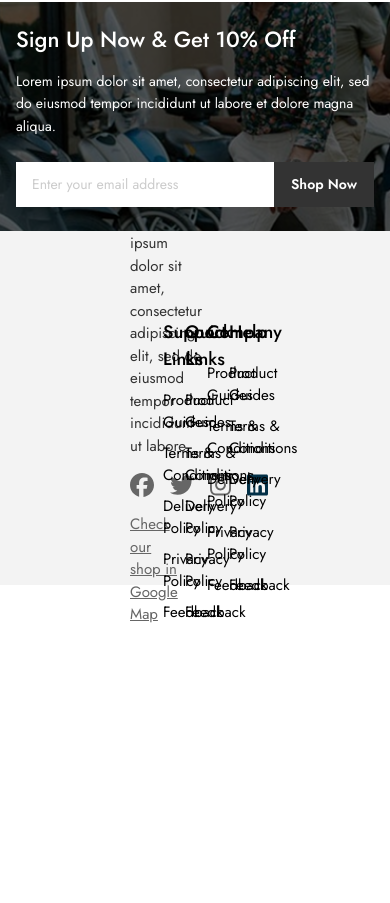
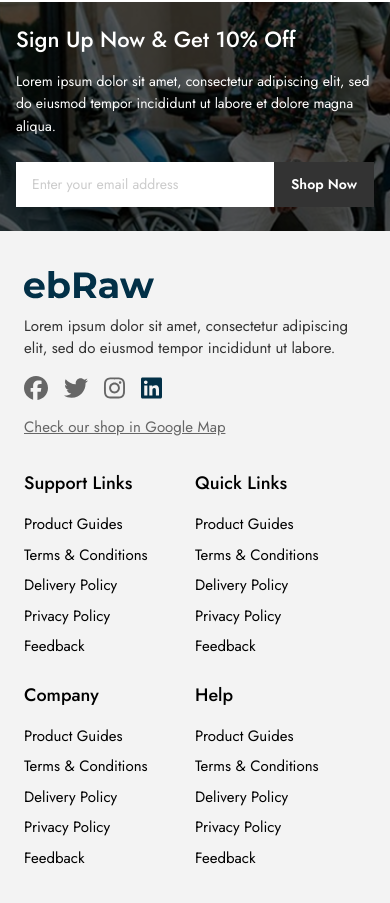
Before and after one commit to nazarMn/eb-raw, a Next.js app: page / in a window 390 px wide. Shown: the part 6596-7499 px from the top of the page. Before the commit the page ends 7222 px from the top, so only its background shows below. Built offline with nearby package versions, Linux system fonts and the light colour scheme; no server answers.

Commit message:
added adaptive to Futter page

```diff
--- a/components/Futter/Futter.jsx
+++ b/components/Futter/Futter.jsx
@@ -4,7 +4,6 @@ import { FontAwesomeIcon } from '@fortawesome/react-fontawesome'
 import { faInstagram, faFacebook, faTwitter, faLinkedin } from '@fortawesome/free-brands-svg-icons'
 
 export default function Futter() {
-
 
     const FutterInfo = [
         {
@@ -46,39 +45,40 @@ export default function Futter() {
     ]
 
     return (
-    <div className="w-full h-[354px] bg-[#F3F3F3] flex pl-[130px] pr-[150px]">
+        <div className="w-full bg-[#F3F3F3] flex flex-wrap px-6 md:px-[130px] py-10 md:py-0 md:h-[354px]">
 
-        <div className="w-[30%] h-full flex flex-col justify-center items-start gap-4">
-          <div className="flex-shrink-0 pr-4">
-                  <Image src="/Logo.svg" alt="Logo" width={130} height={27.36} priority />
+            <div className="w-full h-auto md:w-[30%] flex flex-col justify-center items-start gap-4 mb-8 md:mb-0">
+                <div className="flex-shrink-0">
+                    <Image src="/Logo.svg" alt="Logo" width={130} height={27} priority />
                 </div>
-                <p className="text-[#333333] text-[15px] font-regular">
+                <p className="text-[#333333] text-[15px]">
                     Lorem ipsum dolor sit amet, consectetur adipiscing elit, sed do eiusmod tempor incididunt ut labore.
                 </p>
-                <div className="flex gap-4"> <FontAwesomeIcon icon={faFacebook} className="text-[#666666] text-[24px]"/>  <FontAwesomeIcon icon={faTwitter} className="text-[#666666] text-[24px]"/>  <FontAwesomeIcon icon={faInstagram} className="text-[#666666] text-[24px]"/>  <FontAwesomeIcon icon={faLinkedin} className="text-[#023047] text-[24px]"/></div>
-
-                <p className="underline text-[#666666] text-[15px] font-regular">Check our shop in Google Map</p>
+                <div className="flex gap-4">
+                    <FontAwesomeIcon icon={faFacebook} className="text-[#666666] text-[24px] cursor-pointer hover:text-[#023047]" />
+                    <FontAwesomeIcon icon={faTwitter} className="text-[#666666] text-[24px] cursor-pointer hover:text-[#023047]" />
+                    <FontAwesomeIcon icon={faInstagram} className="text-[#666666] text-[24px] cursor-pointer hover:text-[#023047]" />
+                    <FontAwesomeIcon icon={faLinkedin} className="text-[#023047] text-[24px] cursor-pointer hover:text-[#666666]" />
+                </div>
+                <p className="underline text-[#666666] text-[15px] cursor-pointer hover:text-[#023047]">
+                    Check our shop in Google Map
+                </p>
             </div>
 
+            <div className="w-full h-auto flex justify-start items-center md:w-[70%] flex flex-wrap">
                 {FutterInfo.map((card, index) => (
-
-        <div key={index} className="w-[20%] h-full flex justify-start items-start flex-col pt-22 gap-4 ">
-            <h2 className='text-[#000000] text-[18px] font-medium'>{card.title}</h2>
+                    <div key={index} className="w-1/2 sm:w-1/2 md:w-1/4 flex flex-col gap-4 mb-6 md:mb-0">
+                        <h2 className="text-[#000000] text-[18px] font-medium">{card.title}</h2>
                         <div className="flex flex-col gap-2">
-            <p className='text-[#000000] text-[15px] font-regular'>{card.text1}</p>
-            <p className='text-[#000000] text-[15px] font-regular'>{card.text2}</p>
-            <p className='text-[#000000] text-[15px] font-regular'>{card.text3}</p>
-            <p className='text-[#000000] text-[15px] font-regular'>{card.text4}</p>
-              <p className='text-[#000000] text-[15px] font-regular'>{card.text5}</p>
+                            <p className="text-[#000000] text-[15px]">{card.text1}</p>
+                            <p className="text-[#000000] text-[15px]">{card.text2}</p>
+                            <p className="text-[#000000] text-[15px]">{card.text3}</p>
+                            <p className="text-[#000000] text-[15px]">{card.text4}</p>
+                            <p className="text-[#000000] text-[15px]">{card.text5}</p>
                         </div>
                     </div>
-
                 ))}
-
-
-
-
-
+            </div>
         </div>
     )
 }
```
Lines whose indentation alone changed are shown as unchanged.
